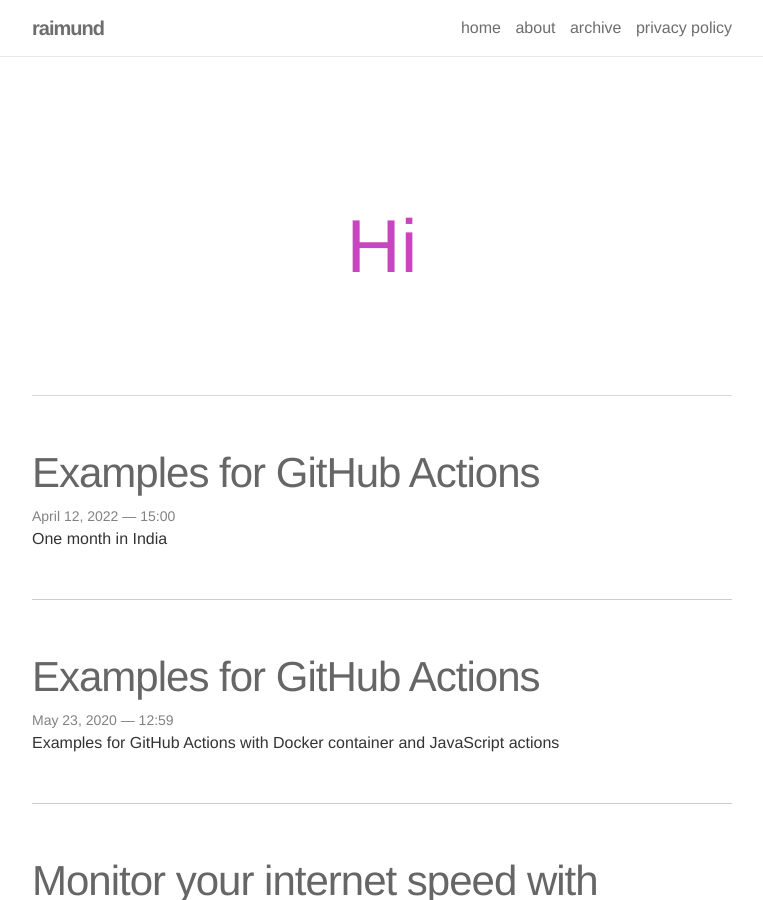
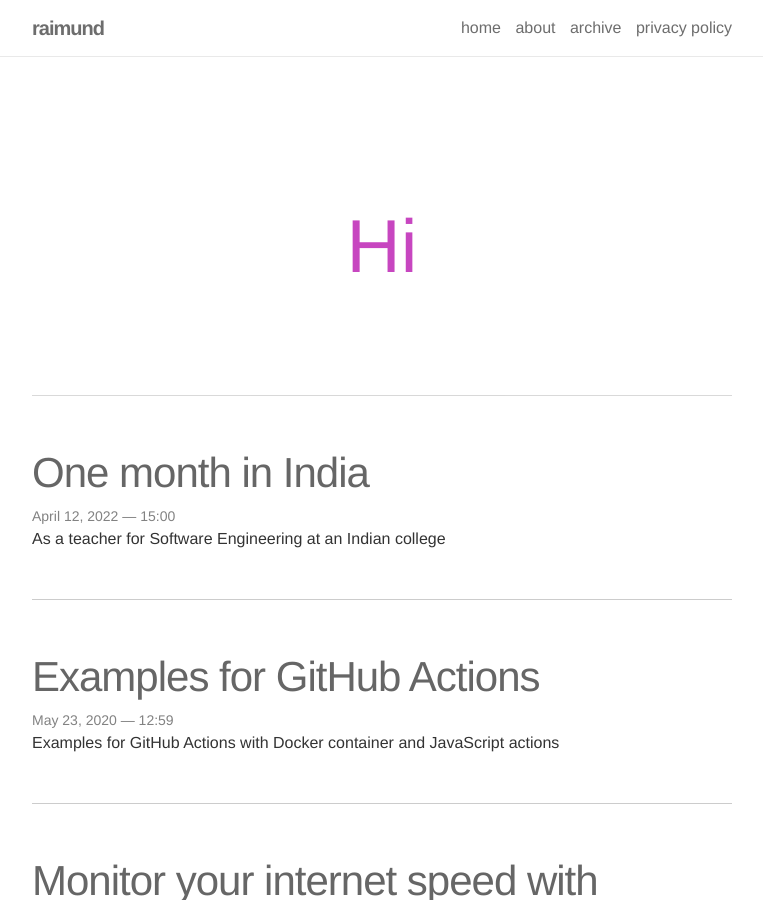
Before and after one commit to raaaimund/raaaimund.github.io, a Jekyll site: the page built from index.html, in a window 1280 px wide and 900 px high. Shown: the whole window, without its empty margins (258-1021 px from the left). Built offline with Jekyll 4.4.1, drawn with Linux system fonts in a browser that asks for light colours; nearby versions of some CDN libraries; the list of posts is cut into pages by our own code; comment, search, counter and statistics services are not loaded.

Commit message:
changed title

```diff
--- a/_posts/2022-04-12-one-month-in-india.md
+++ b/_posts/2022-04-12-one-month-in-india.md
@@ -1,9 +1,9 @@
 ---
 layout: post
-title: Examples for GitHub Actions
+title: One month in India
 date: 2022-04-12 15:00
 author: Raimund Rittnauer
-description: One month in India
+description: As a teacher for Software Engineering at an Indian college
 categories: travel
 comments: true
 tags:
```
